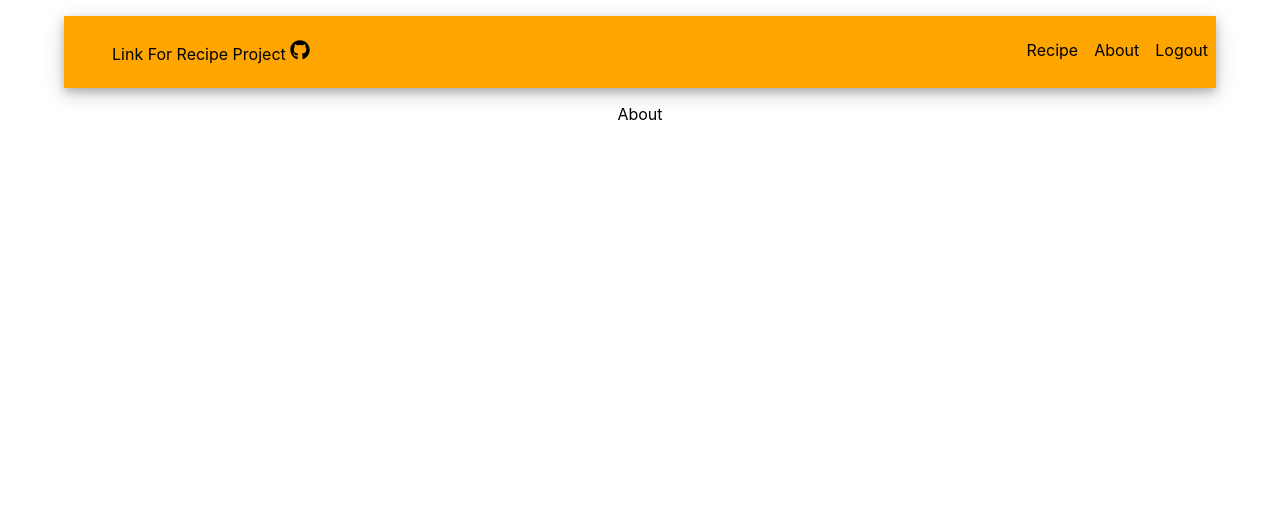
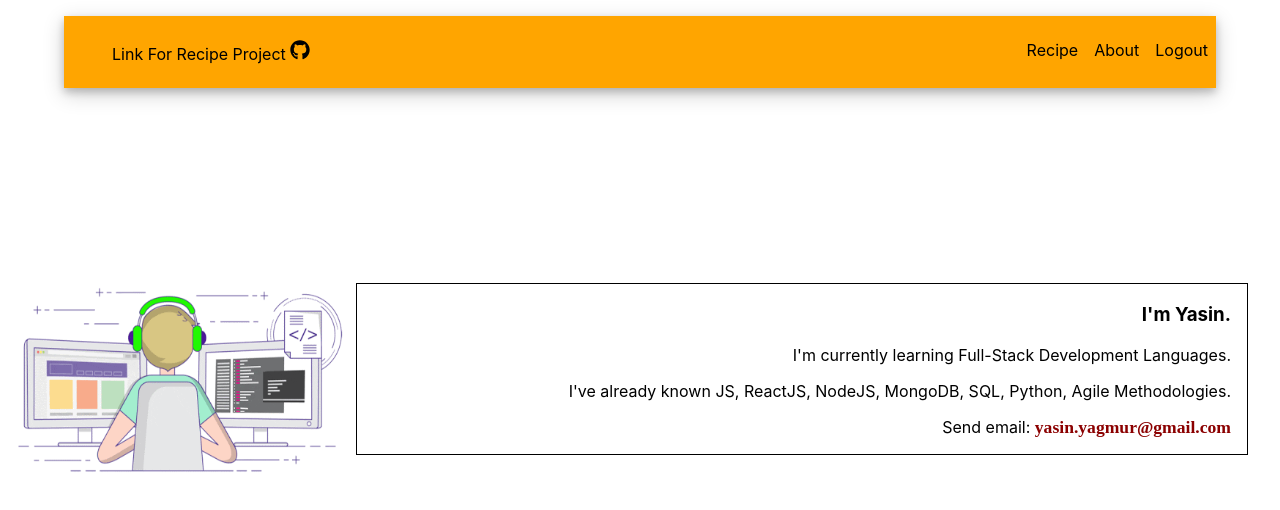
Before and after one commit to yasinyagmur/recipe-app-reactrouter, a React (Create React App) app: page /about in a window 1280 px wide. Shown: the top 510 px of the page. Built offline with nearby package versions, Linux system fonts and the light colour scheme; sample sign-in values are in the browser's storage.

Commit message:
About page compleated

```diff
--- a/src/Pages/About/About.jsx
+++ b/src/Pages/About/About.jsx
@@ -1,9 +1,23 @@
-import React from 'react'
-
+import React from "react";
+import defaultImage from "../../assets/recipeAbout.png";
+import './about.css'
 const About = () => {
   return (
-    <div>About</div>
-  )
-}
+    <div className="aboutDiv">
+      <img src={defaultImage} alt="" srcset="" />
+      <div className="textAbout">
+        <h3>I'm Yasin.</h3>
+        <p>I'm currently learning Full-Stack Development Languages.</p>
+        <p>
+          I've already known JS, ReactJS, NodeJS, MongoDB, SQL, Python, Agile
+          Methodologies.
+        </p>
+        <p>
+          Send email: <span className="emailText">yasin.yagmur@gmail.com</span>
+        </p>
+      </div>
+    </div>
+  );
+};
 
-export default About
+export default About;
--- /dev/null
+++ b/src/Pages/About/about.css
@@ -0,0 +1,18 @@
+.textAbout {
+  text-align: end;
+  margin-right: 2rem;
+  border: 1px solid black;
+  width: 70%;
+  padding-right: 1rem;
+}
+.aboutDiv {
+  display: flex;
+  align-items: center;
+  margin-top: 20vh;
+}
+.emailText{
+    color: darkred;
+    font-family: 'Times New Roman', Times, serif;
+    font-size: 1.1rem;
+    font-weight: 600;
+}
```
Also changed, not shown: src/Pages/About/Style.jsx (deleted), src/assets/recipeAbout.png (added).
